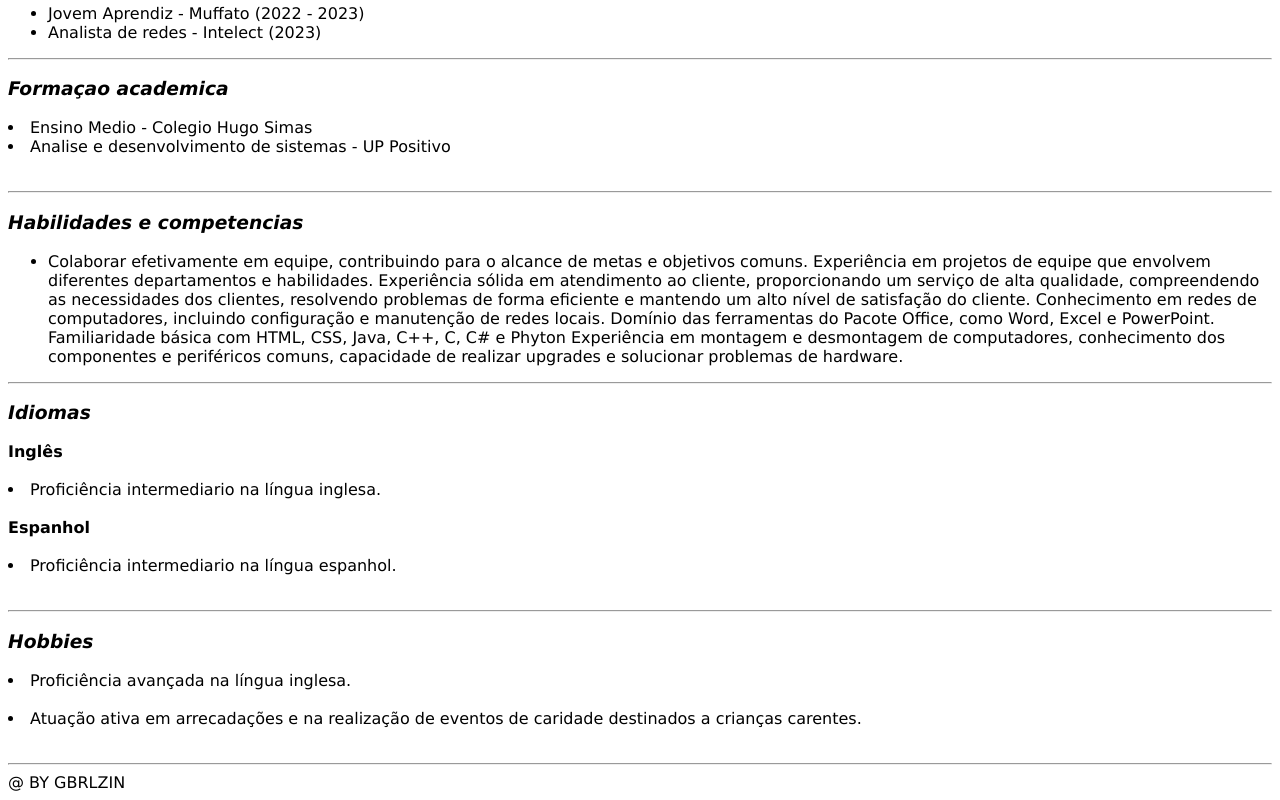
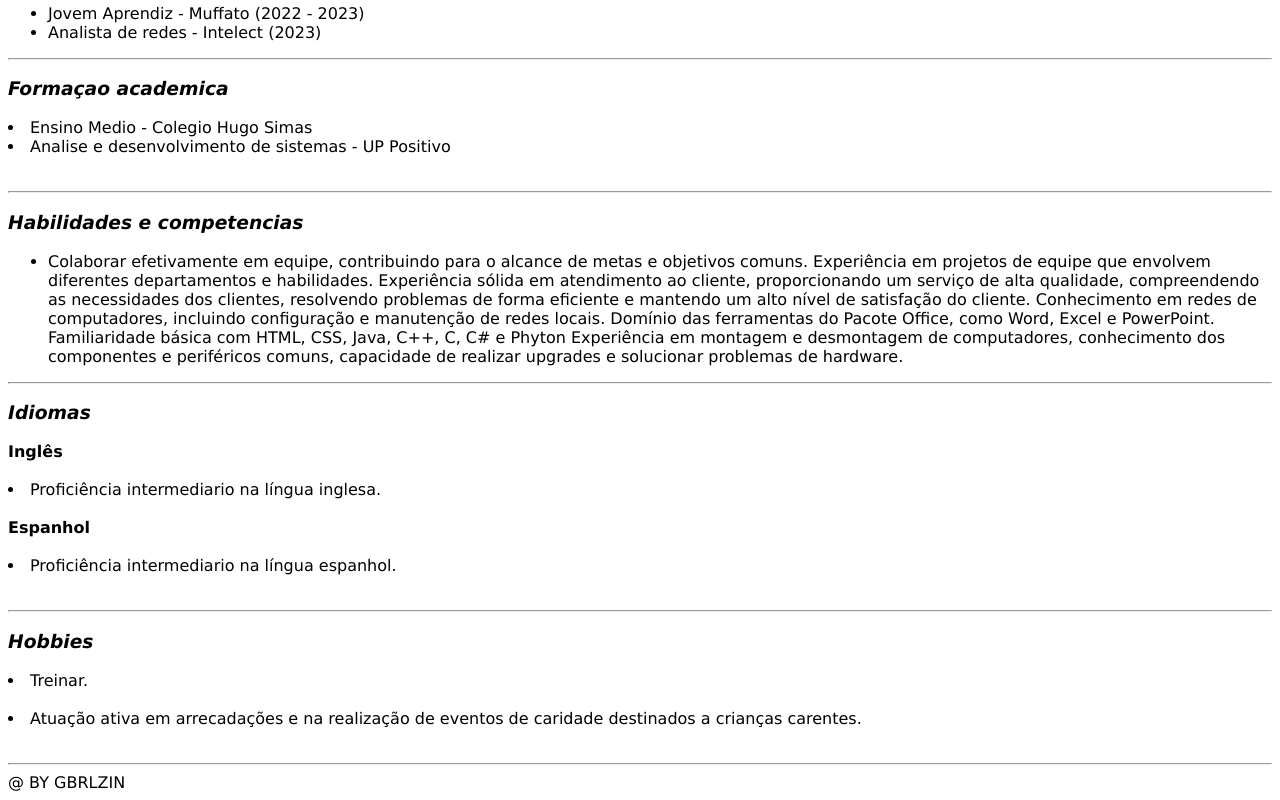
Before and after one commit to gbrlalmeida/desenwebfacul, a plain HTML site: page curriculoo/index.html in a window 1280 px wide. Shown: the part 343-1143 px from the top of the page. Drawn offline with Linux system fonts and the light colour scheme.

Commit message:
index.html

```diff
--- a/curriculoo/index.html
+++ b/curriculoo/index.html
@@ -56,7 +56,7 @@
     <hr>
     <h3 id="IdiVol"><i>Hobbies</i></h3>
     <dl>
-        <li>Proficiência avançada na língua inglesa.</li>
+        <li>Treinar.</li>
         <br>
         <li>Atuação ativa em arrecadações e na realização de eventos de caridade destinados a crianças carentes.</li>
         <br>
```
